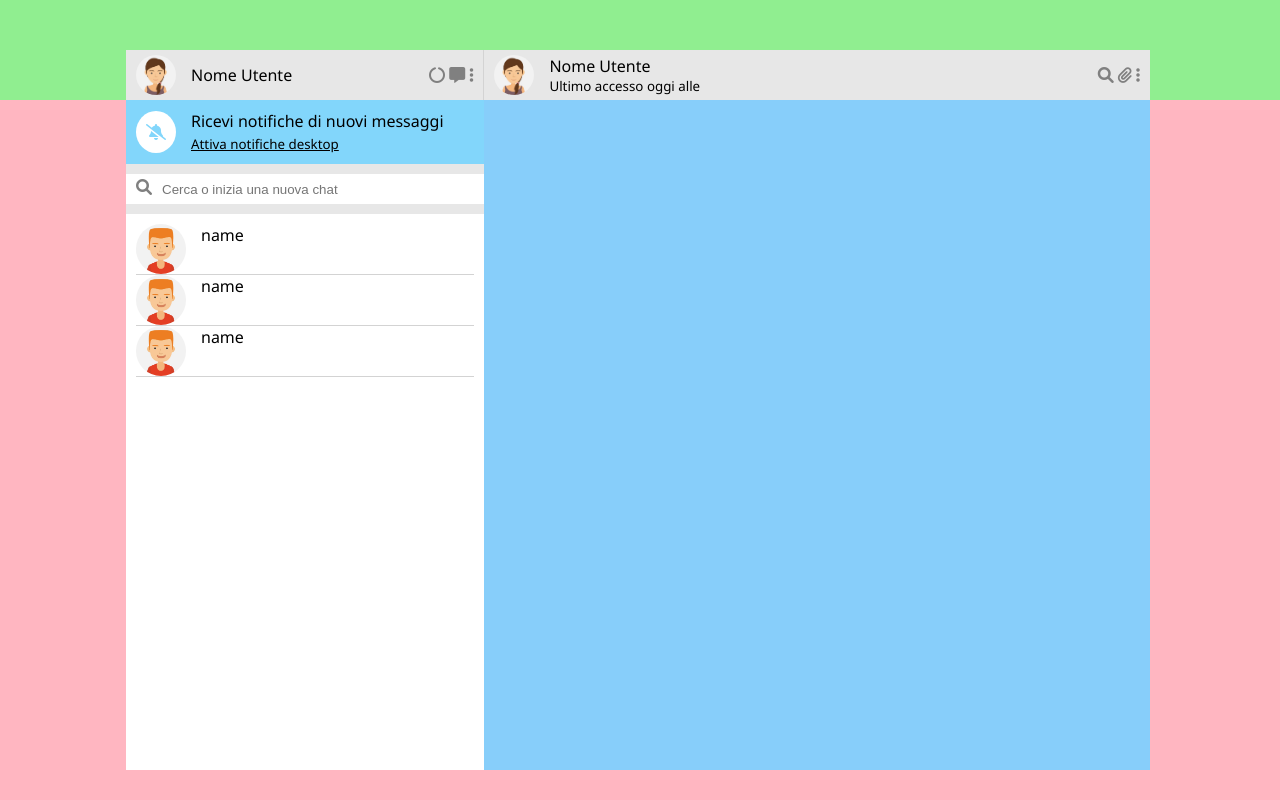
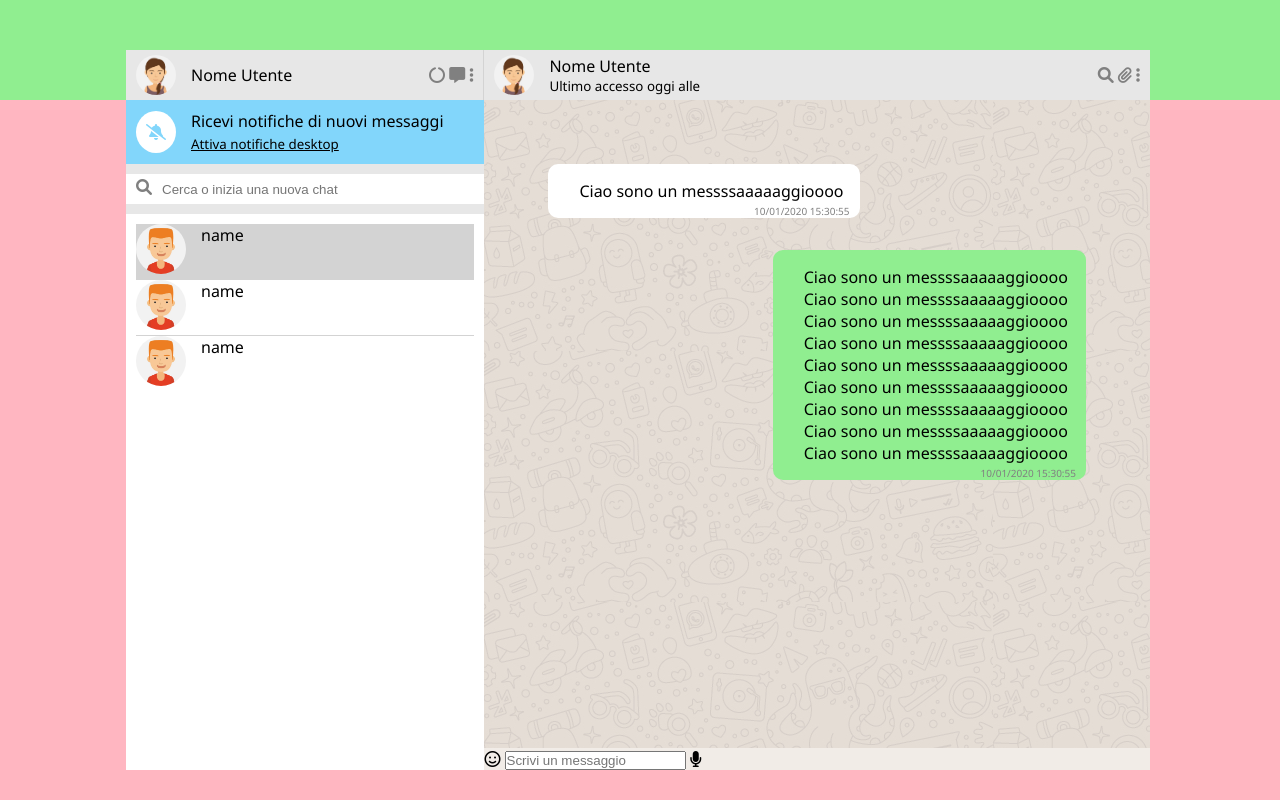
Before and after one commit to MayaSelena773/vue-boolzapp, a plain HTML site: page milestone-1/index.html in a window 1280 px wide. Drawn offline with nearby package versions, Linux system fonts and the light colour scheme; files whose address does not match are found by name.

Commit message:
writemsg

```diff
--- a/milestone-1/index.html
+++ b/milestone-1/index.html
@@ -76,7 +76,7 @@
                     <div class="contact-list">
 
                         <!--template da popolare con v-for-->
-                        <div class="single-contact flex">
+                        <div class="single-contact flex active">
 
                             <img src="/img/avatar_1.jpg" alt="avatar1" class="big-img">
                             <p>name</p>
@@ -102,7 +102,7 @@
                 </div>
 
                 <!--contenitore messaggi visualizzati-->
-                <div class="msg-container">
+                <div class="msg-container flex">
 
                     <!--banner contatto-->
                     <div class="banner">
@@ -128,8 +128,47 @@
 
                     </div>
 
-                    <!--sezione messaggi-->
+                    <!--area messaggi-->
+                    <div class="messages-area">
+
+                        <div class="single-msg received">
+
+                            <p>Ciao sono un messssaaaaaggioooo</p>
+
+                            <div class="msg-date">10/01/2020 15:30:55</div>
+
+                        </div>
+
+                        <div class="single-msg sent">
+
+                            <p>
+                                Ciao sono un messssaaaaaggioooo
+                                Ciao sono un messssaaaaaggioooo
+                                Ciao sono un messssaaaaaggioooo
+                                Ciao sono un messssaaaaaggioooo
+                                Ciao sono un messssaaaaaggioooo
+                                Ciao sono un messssaaaaaggioooo
+                                Ciao sono un messssaaaaaggioooo
+                                Ciao sono un messssaaaaaggioooo
+                                Ciao sono un messssaaaaaggioooo
+                            </p>
+
+                            <div class="msg-date">10/01/2020 15:30:55</div>
+
+                        </div>
+
+                    </div>
+
                     <!--barra scrittura msg-->
+                    <div class="write-msg">
+
+                        <i class="fa-regular fa-face-smile"></i>
+
+                        <input type="text" placeholder="Scrivi un messaggio">
+
+                        <i class="fa-solid fa-microphone"></i>
+
+                    </div>
 
                 </div>
 
--- a/milestone-1/style.css
+++ b/milestone-1/style.css
@@ -138,20 +138,67 @@ p {
     background-color: lightskyblue;
     width: 65%;
     height: 100%;
-    overflow-y: hidden;
     display: flex;
     flex-direction: column;
 }
 
 .contact-list {
     padding: 10px 10px;
+    overflow-y: auto;
 }
 
 .single-contact {
     background-color: white;
     border-bottom: 1px solid lightgray;
+    padding-bottom: 5px;
 }
 
-/*.single-contact:last-child {
-    border-bottom:0;
-}*/
+.single-contact.active {
+    background-color: lightgray;
+}
+
+.single-contact:last-child {
+    border-bottom: 0;
+}
+
+/*Area messaggi*/
+.messages-area {
+    background-image: url(../img/mine.jpg);
+    flex-grow: 1;
+    padding: 3rem;
+    display: flex;
+    flex-direction: column;
+    overflow-y: auto;
+}
+
+.single-msg {
+    padding: 1rem;
+    border-radius: 10px;
+    margin: 1rem;
+    max-width: 55%;
+    min-width: 25%;
+    position: relative;
+}
+
+.received {
+    background-color: white;
+    align-self: flex-start;
+}
+
+.sent {
+    background-color: lightgreen;
+    align-self: flex-end;
+}
+
+.msg-date {
+    font-size: 10px;
+    color: gray;
+    position: absolute;
+    bottom: 0;
+    right: 10px;
+}
+
+/*Area scrittura messaggi*/
+.write-msg {
+    background-color:rgb(241, 236, 231) ;
+}
```
